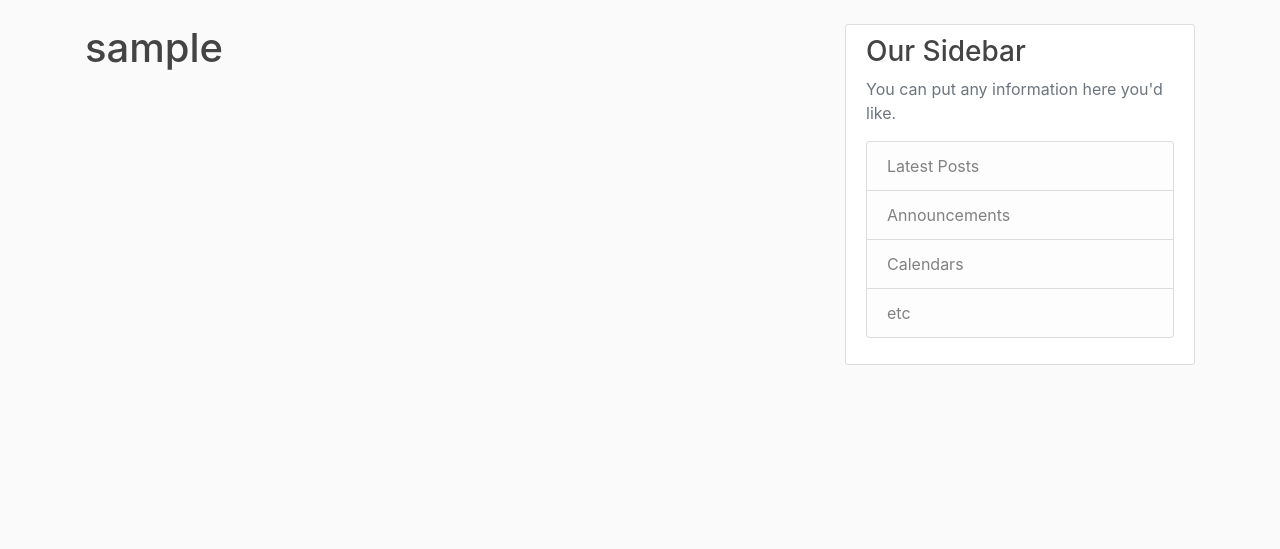
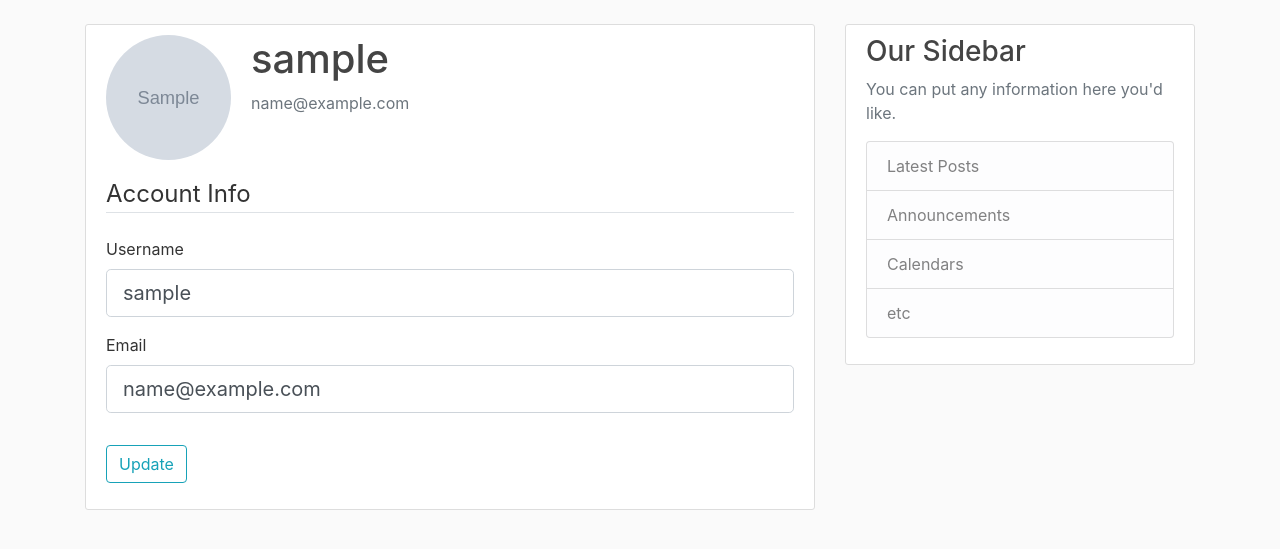
Before and after one commit to RubikonZ/Flask, a Flask app: page /account in a window 1280 px wide. Shown: the part 56-605 px from the top of the page. Run offline with Flask 2, Linux system fonts and the light colour scheme; a user stored in the database is signed in; tables that the repository leaves empty hold one stand-in row (values such as "Sample post"); grey boxes marked "Sample" are stand-in pictures; some libraries are stand-ins or nearby versions.

Commit message:
added support for default profile picture and account update function

```diff
--- a/flaskapp/forms.py
+++ b/flaskapp/forms.py
@@ -2,6 +2,7 @@ from flask_wtf import FlaskForm
 from wtforms import StringField, PasswordField, SubmitField, BooleanField
 from wtforms.validators import DataRequired, Length, Email, EqualTo, ValidationError
 from flaskapp.models import User
+from flask_login import current_user
 
 
 class RegistrationForm(FlaskForm):
@@ -27,3 +28,21 @@ class LoginForm(FlaskForm):
     password = PasswordField('Password', validators=[DataRequired()])
     remember = BooleanField('Remember Login?')
     submit = SubmitField('Login')
+
+
+class UpdateAccountForm(FlaskForm):
+    username = StringField('Username', validators=[DataRequired(), Length(min=2, max=20)])
+    email = StringField('Email', validators=[DataRequired(), Email()])
+    submit = SubmitField('Update')
+
+    def validate_username(self, username):
+        if username.data != current_user.username:
+            user = User.query.filter_by(username=username.data).first()
+            if user:
+                raise ValidationError('That username is taken, please choose different username')
+
+    def validate_email(self, email):
+        if email.data != current_user.email:
+            user = User.query.filter_by(username=email.data).first()
+            if user:
+                raise ValidationError('That email is taken, please use different email')
--- a/flaskapp/routes.py
+++ b/flaskapp/routes.py
@@ -1,5 +1,5 @@
 from flask import Flask, render_template, flash, redirect, url_for, request
-from flaskapp.forms import RegistrationForm, LoginForm
+from flaskapp.forms import RegistrationForm, LoginForm, UpdateAccountForm
 from flaskapp.models import User, Post
 from flaskapp import app, db, bcrypt
 from flask_login import login_user, current_user, logout_user, login_required
@@ -73,7 +73,18 @@ def logout():
     return redirect(url_for('home'))
 
 
-@app.route('/account')
+@app.route('/account', methods=['GET', 'POST'])
 @login_required
 def account():
-    return render_template('account.html', titler='Account')
+    form = UpdateAccountForm()
+    if form.validate_on_submit():
+        current_user.username = form.username.data
+        current_user.email = form.email.data
+        db.session.commit()
+        flash('Your account has been updated', 'success')
+        return redirect(url_for('account'))
+    elif request.method == 'GET':
+        form.username.data = current_user.username
+        form.email.data = current_user.email
+    image_file = url_for('static', filename='profile_pics/' + current_user.image_file)
+    return render_template('account.html', titler='Account', image_file=image_file, form=form)
--- a/flaskapp/templates/account.html
+++ b/flaskapp/templates/account.html
@@ -1,5 +1,56 @@
 {% extends "layout.html" %}
 
 {% block content %}
-    <h1>{{ current_user.username }}</h1>
+     <div class="content-section">
+         <div class="media">
+            <img class="rounded-circle account-img" src="{{ image_file }}">
+            <div class="media-body">
+                <h2 class="account-heading">{{ current_user.username }}</h2>
+                <p class="text-secondary">{{ current_user.email }}</p>
+            </div>
+        </div>
+         <!-- FORM HERE -->
+
+        <form method="POST" action="">
+            {{ form.hidden_tag() }}
+            <fieldset class="form-group">
+                <legend class="border-bottom mb-4">Account Info</legend>
+
+                <!-- USERNAME field -->
+                <div class="form-group">
+                    {{ form.username.label(class="form-control-label") }}
+
+                    {% if form.username.errors %}
+                        {{ form.username(class="form-control form-control-lg is-invalid") }}
+                        <div class="invalid-feedback">
+                            {% for error in form.username.errors %}
+                                <span>{{ error }}</span>
+                            {% endfor %}
+                        </div>
+                    {% else %}
+                        {{ form.username(class="form-control form-control-lg") }}
+                    {% endif %}
+                </div>
+
+                <!-- EMAIL field -->
+                <div class="form-group">
+                    {{ form.email.label(class="form-control-label") }}
+                    {% if form.email.errors %}
+                        {{ form.email(class="form-control form-control-lg is-invalid") }}
+                        <div class="invalid-feedback">
+                            {% for error in form.email.errors %}
+                                <span>{{ error }}</span>
+                            {% endfor %}
+                        </div>
+                    {% else %}
+                        {{ form.email(class="form-control form-control-lg") }}
+                    {% endif %}
+                </div>
+
+            </fieldset>
+            <div class="form-group">
+                    {{ form.submit(class="btn btn-outline-info") }}
+            </div>
+        </form>
+     </div>
 {% endblock content %}
```
Also changed, not shown: flaskapp/site.db, flaskapp/static/profile_pics/default.jpg (added), flaskapp/static/zeldastream.png (added).
